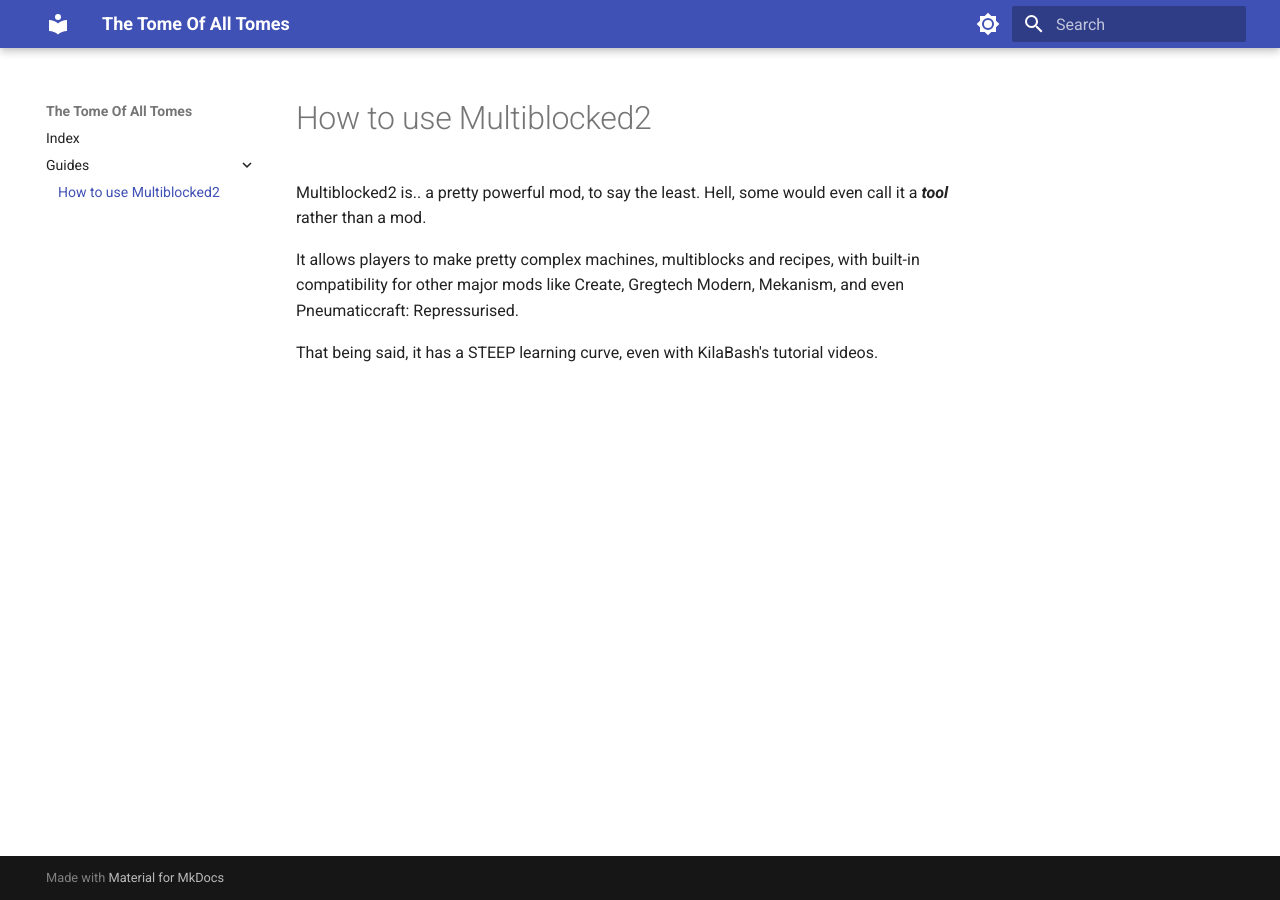
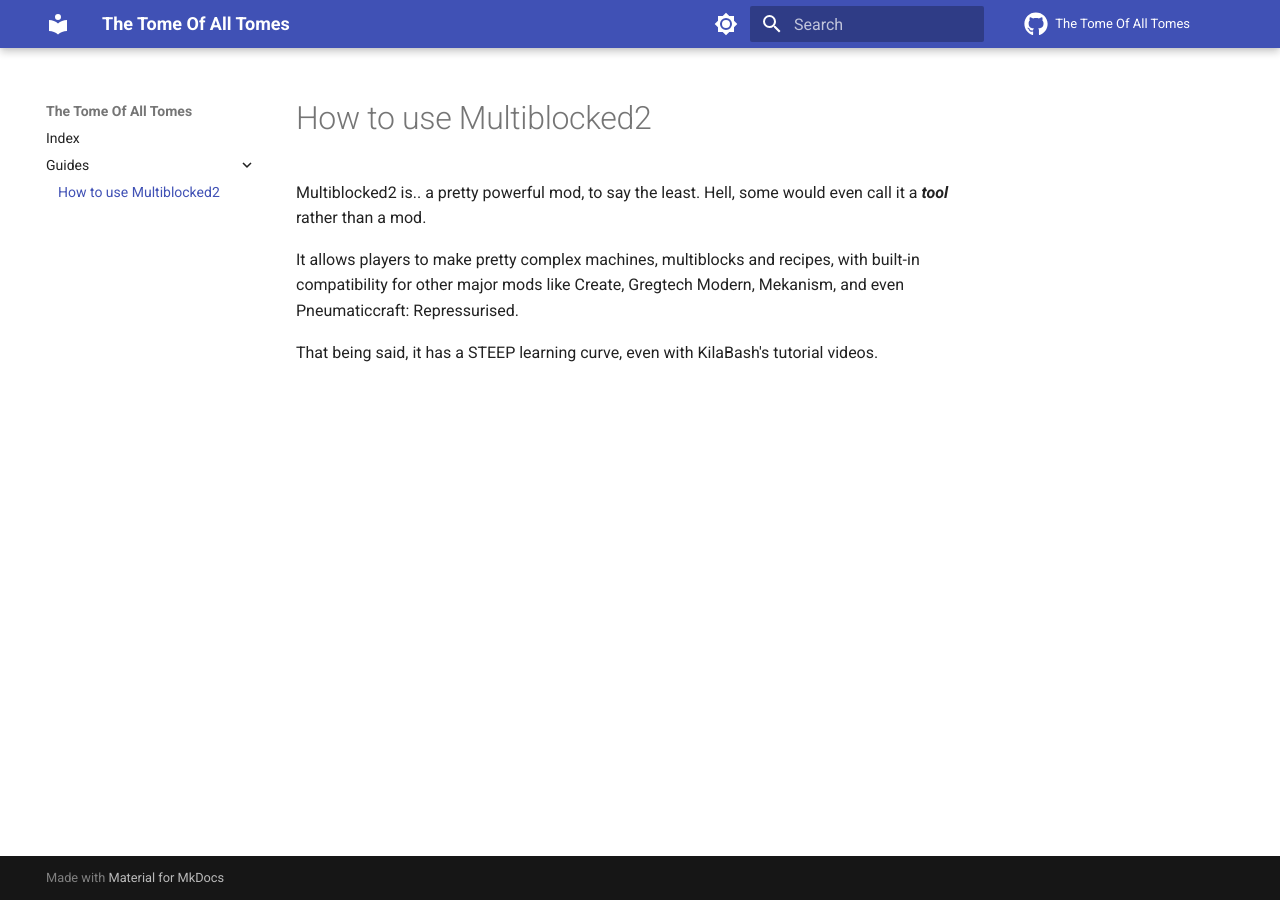
Before and after one commit to The-Incipisphere/The-Tome-Of-All-Tomes, an MkDocs documentation site: the page built from docs/guides/howToUseMultiblocked2Properly.md, in a window 1280 px wide. Built offline with MkDocs 1.6.1 and Material for MkDocs 9.7.7, drawn with Linux system fonts in a browser that asks for light colours; comment, search, counter and statistics services are not loaded.

Commit message:
added repo to this shit

```diff
--- a/mkdocs.yml
+++ b/mkdocs.yml
@@ -1,5 +1,8 @@
 site_name: The Tome Of All Tomes
 site_url: https://the-incipisphere.github.io/The-Tome-Of-All-Tomes/
+
+repo_name: The Tome Of All Tomes
+repo_url: https://github.com/The-Incipisphere/The-Tome-Of-All-Tomes
 
 theme:
   name: material
```
